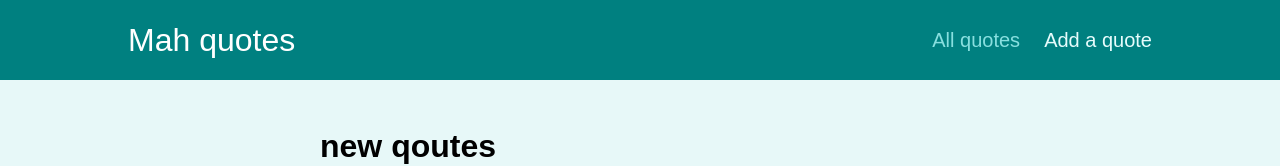
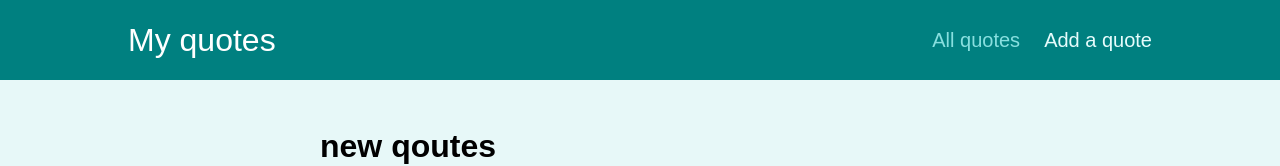
Before and after one commit to TahirReyaz/qoutes, a React (Create React App) app: page /new-quote in a window 1280 px wide. Shown: the top 166 px of the page. Built offline with nearby package versions, Linux system fonts and the light colour scheme.

Commit message:
Fixed api error

```diff
--- a/src/components/layout/MainNavigation.js
+++ b/src/components/layout/MainNavigation.js
@@ -4,7 +4,7 @@ import classes from "./MainNavigation.module.css";
 const MainNavigation = () => {
   return (
     <header className={classes.header}>
-      <div className={classes.logo}>Mah quotes</div>
+      <div className={classes.logo}>My quotes</div>
       <nav className={classes.nav}>
         <ul>
           <li>
--- a/src/lib/api.js
+++ b/src/lib/api.js
@@ -1,4 +1,4 @@
-const FIREBASE_DOMAIN = "https://quotes-f8e2b-default-rtdb.firebaseio.com/";
+const FIREBASE_DOMAIN = "https://quotes-f8e2b-default-rtdb.firebaseio.com";
 
 export async function getAllQuotes() {
   const response = await fetch(`${FIREBASE_DOMAIN}/quotes.json`);
```
Also changed, not shown: 1 other file (tests, documents, lock files or other folders).
